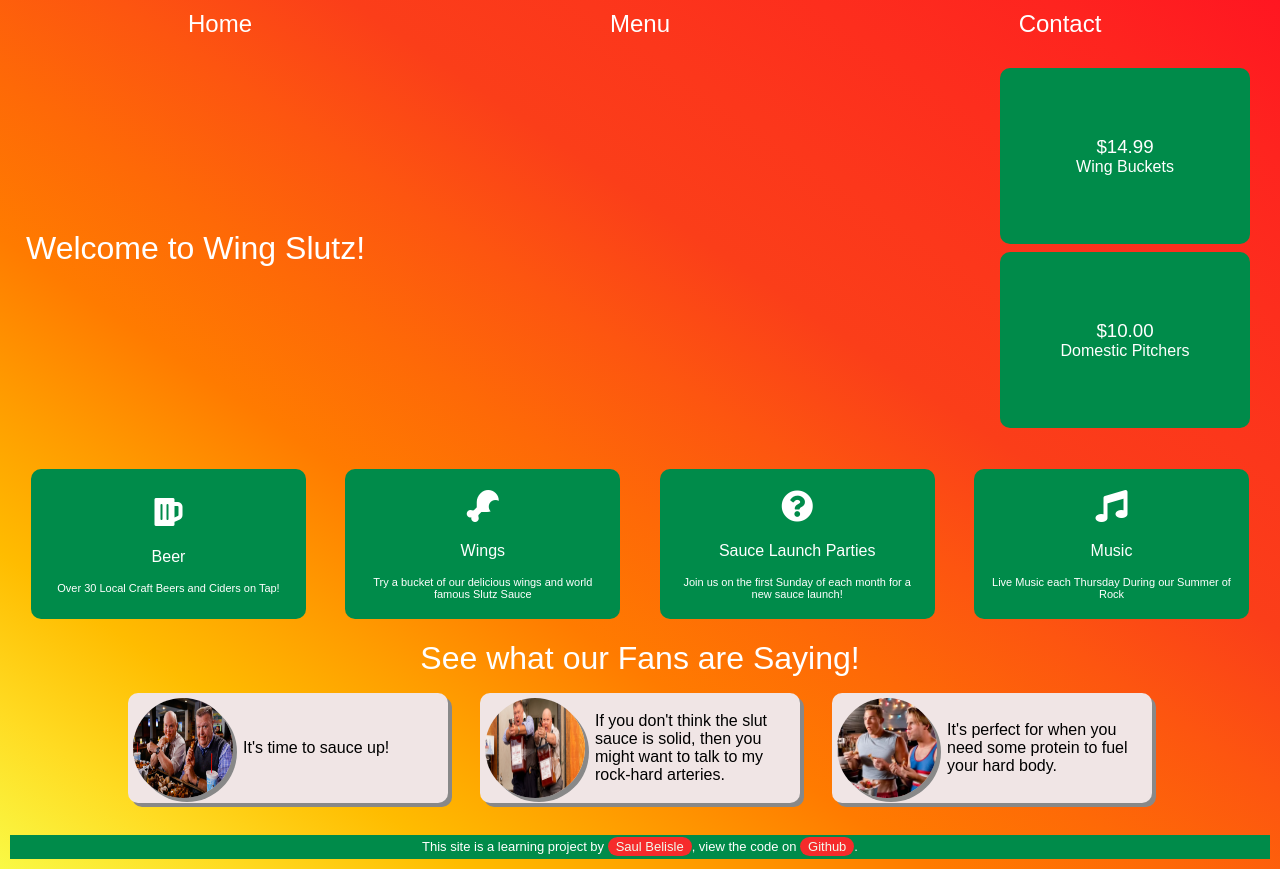
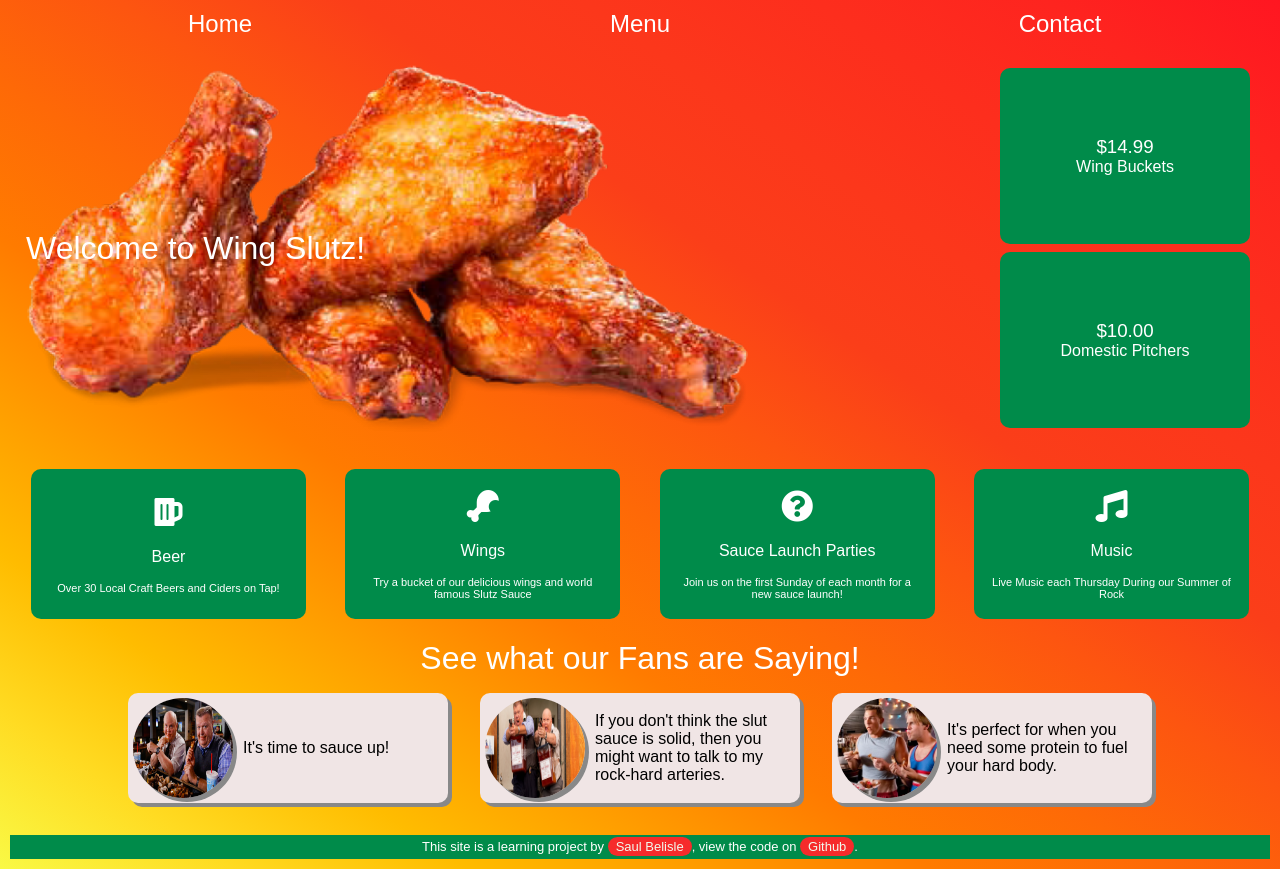
Before and after one commit to Saul-Good-Homie/js-restaurant-page, a plain HTML site: page index.html in a window 1280 px wide. Drawn offline with Linux system fonts and the light colour scheme; a web font is replaced by a local one.

Commit message:
image file path

```diff
--- a/style.css
+++ b/style.css
@@ -133,7 +133,7 @@ body {
 	height: 100%;
 	display: flex;
 	align-items: center;
-	background-image: url(dist/media/wings.png);
+	background-image: url(media/wings.png);
 	background-repeat: no-repeat;
 	background-size: contain;
 }
```
